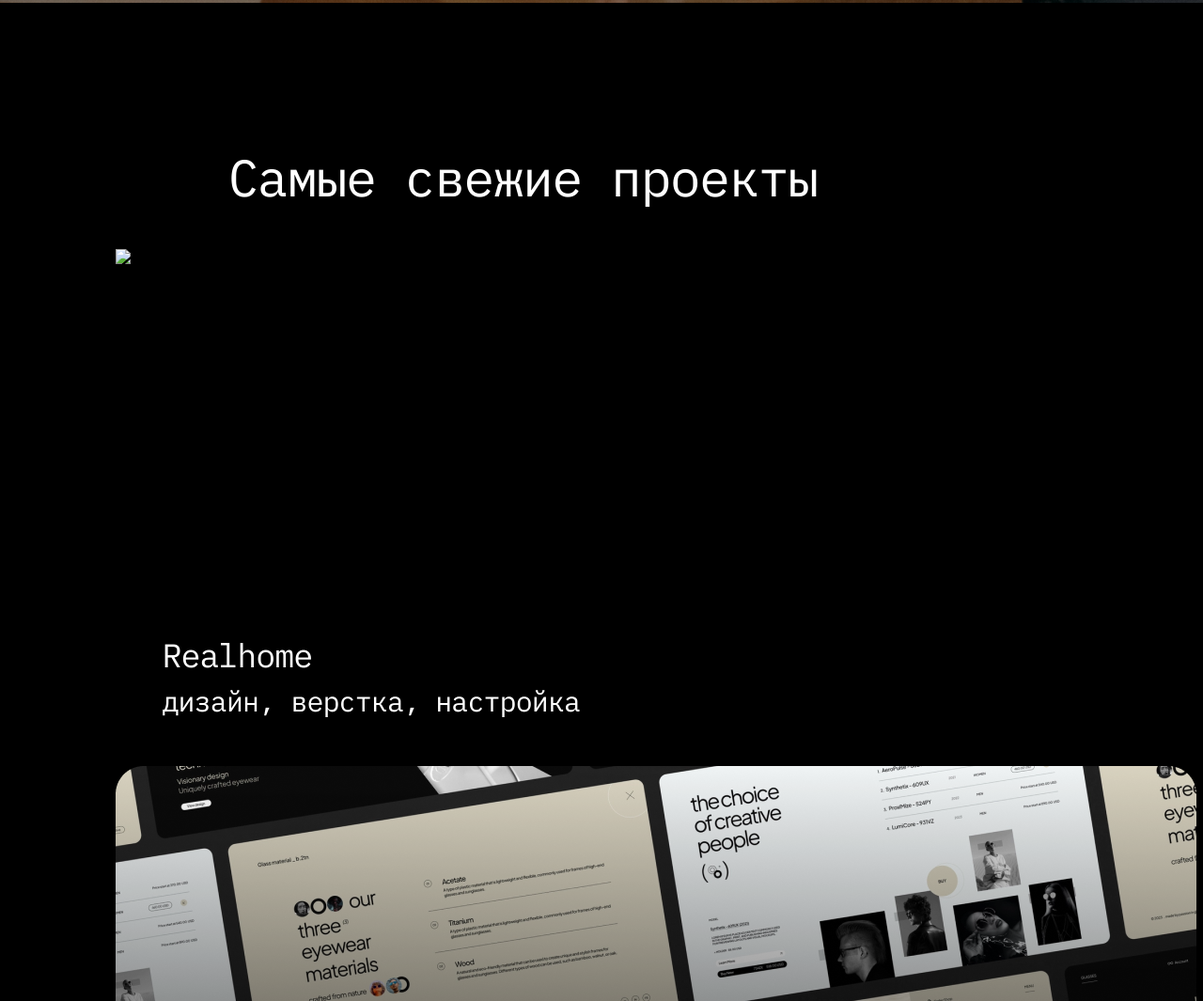
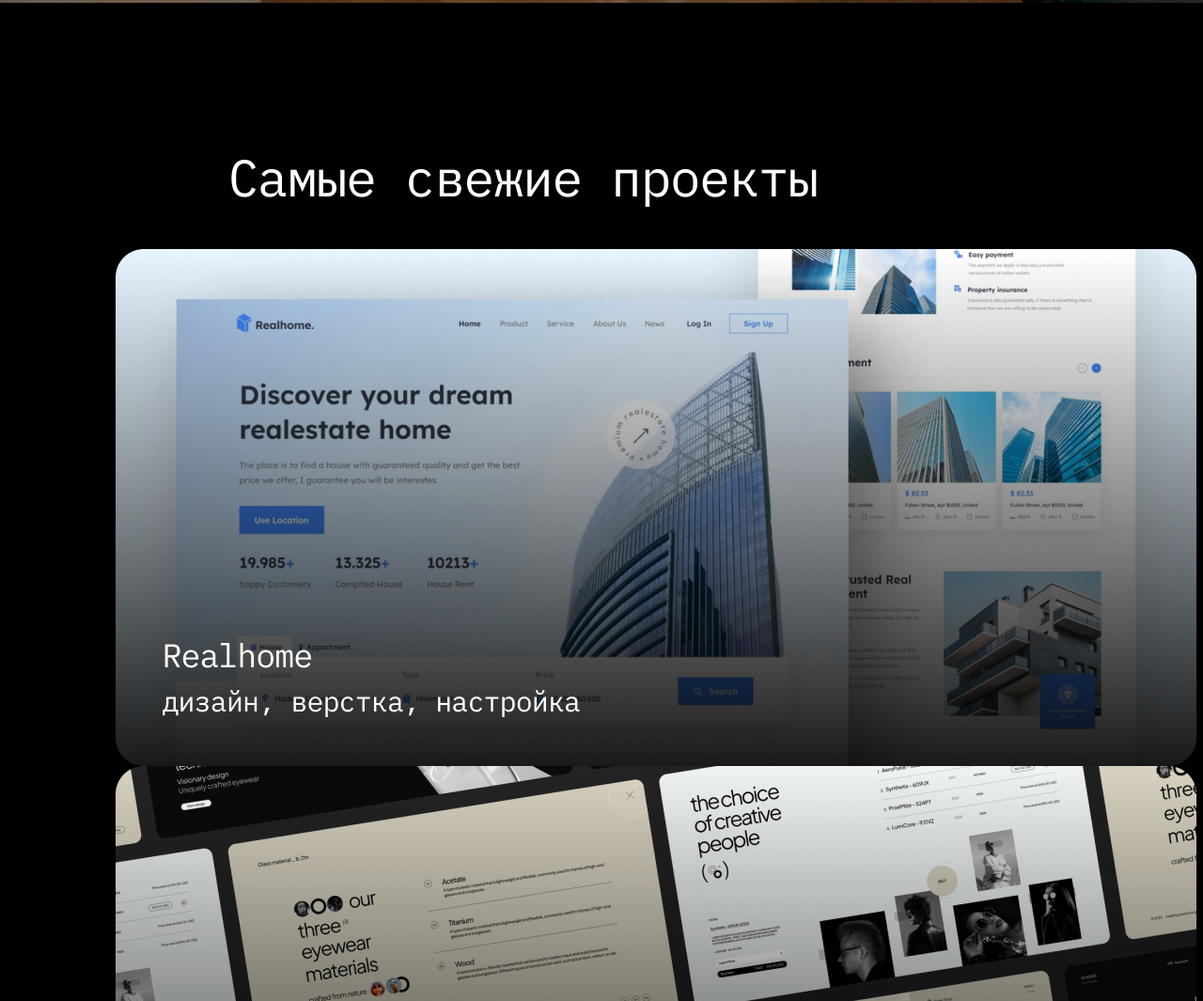
Before and after one commit to andreyutkin-persistent/portfolio, a plain HTML site: page index.html in a window 1280 px wide. Shown: the part 762-1827 px from the top of the page at 94% size. Drawn offline with Linux system fonts and the light colour scheme.

Commit message:
Update index.html

```diff
--- a/index.html
+++ b/index.html
@@ -40,7 +40,7 @@
             <h2 class="titele__projects">Самые свежие проекты</h2>
             <ul class="items__list">
                 <li class="item">
-                    <img class="item__image" src="resources/house project.png">
+                    <img class="item__image" src="resources/house-project.png">
                     <p class="item__head">Realhome</p>
                     <p class="item__description">дизайн, верстка, настройка</p>
                 </li>
```
